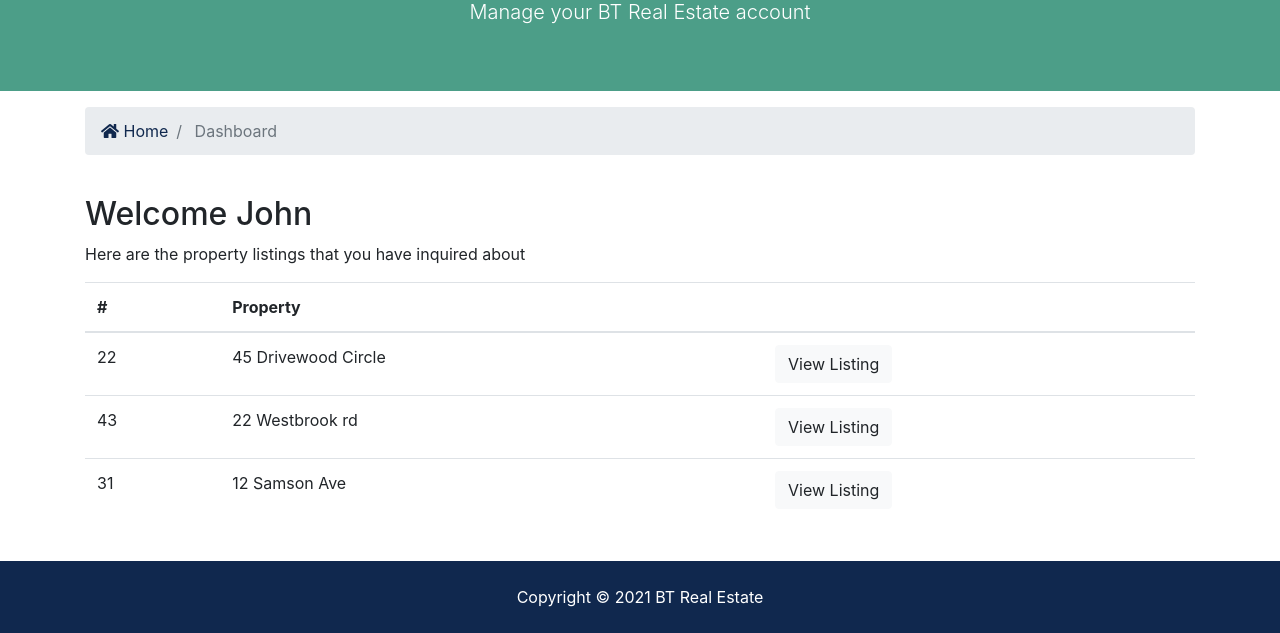
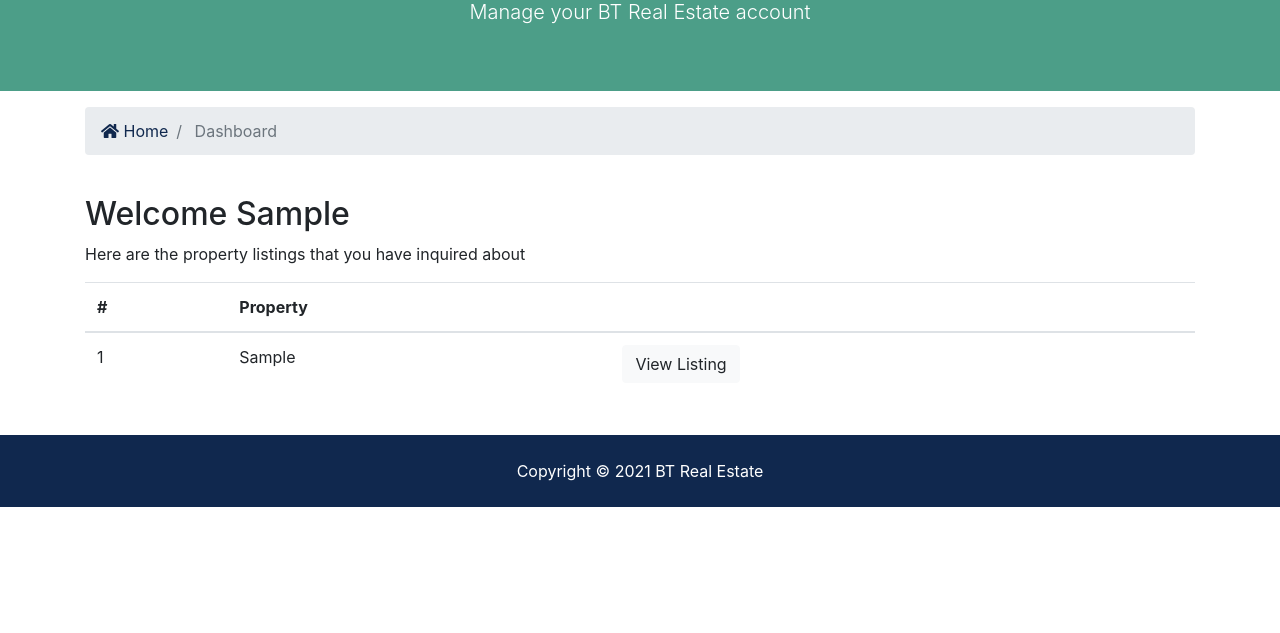
Before and after one commit to BrunnoM7/django-postgres, a Django app: template templates/accounts/dashboard.html in a window 1280 px wide. Shown: the part 254-887 px from the top of the page. After the commit the page ends 761 px from the top, so only its background shows below. Run offline with Django 3.2, Linux system fonts and the light colour scheme; the template is opened without the code that fills it: values that come from a table or form of the project are taken from there, others are empty; a user stored in the database is signed in; tables that the repository leaves empty hold one stand-in row (values such as "Sample post"); parts of the project's set-up code (start-up, migrations or seed data) failed here and were passed over; some libraries are stand-ins or nearby versions.

Commit message:
finished user dashboard

```diff
--- a/templates/accounts/dashboard.html
+++ b/templates/accounts/dashboard.html
@@ -36,7 +36,8 @@
   <div class="container">
     <div class="row">
       <div class="col-md-12">
-        <h2>Welcome John</h2>
+        <h2>Welcome {{ user.first_name }}</h2>
+        {% if contacts %}
           <p>Here are the property listings that you have inquired about</p>
           <table class="table">
             <thead>
@@ -47,29 +48,21 @@
               </tr>
             </thead>
             <tbody>
+              {% for contact in contacts %}
                 <tr>
-              <td>22</td>
-              <td>45 Drivewood Circle</td>
+                  <td>{{ contact.id }}</td>
+                  <td>{{ contact.listing }}</td>
                   <td>
-                <a class="btn btn-light" href="#">View Listing</a>
+                    <a class="btn btn-light" href="{% url 'listing' contact.listing_id %}">View Listing</a>
                   </td>
                 </tr>
-            <tr>
-              <td>43</td>
-              <td>22 Westbrook rd</td>
-              <td>
-                <a class="btn btn-light" href="#">View Listing</a>
-              </td>
-            </tr>
-            <tr>
-              <td>31</td>
-              <td>12 Samson Ave</td>
-              <td>
-                <a class="btn btn-light" href="#">View Listing</a>
-              </td>
-            </tr>
+              {% endfor %}
+
             </tbody>
           </table>
+        {% else %}
+          <p>You have not made any inquiries.</p>
+        {% endif %}
       </div>
     </div>
   </div>
```
Also changed, not shown: accounts/views.py (+8 -1 lines), btre/settings.py (+8 -0 lines), contacts/views.py (+18 -0 lines). Lines whose indentation alone changed are shown as unchanged.
